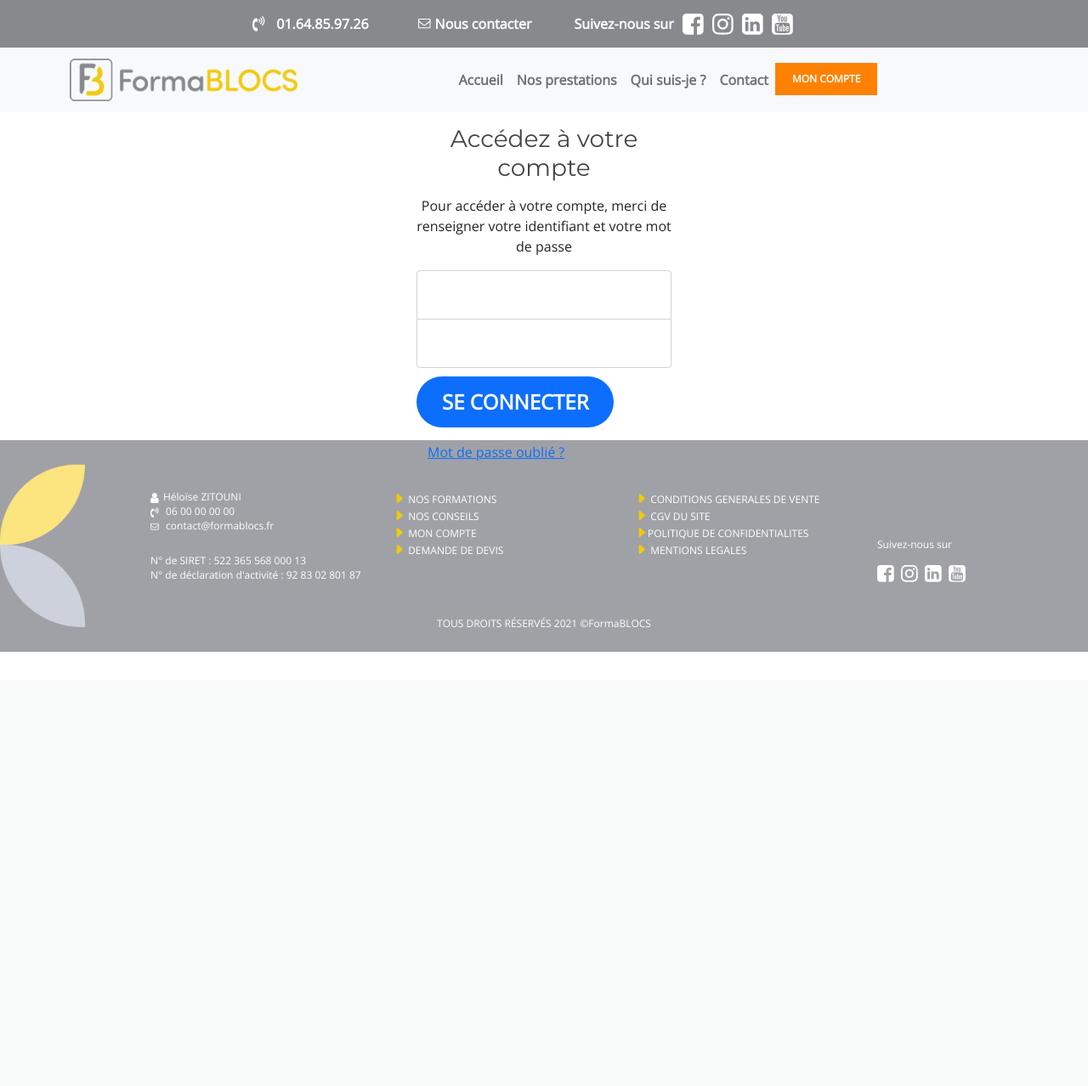
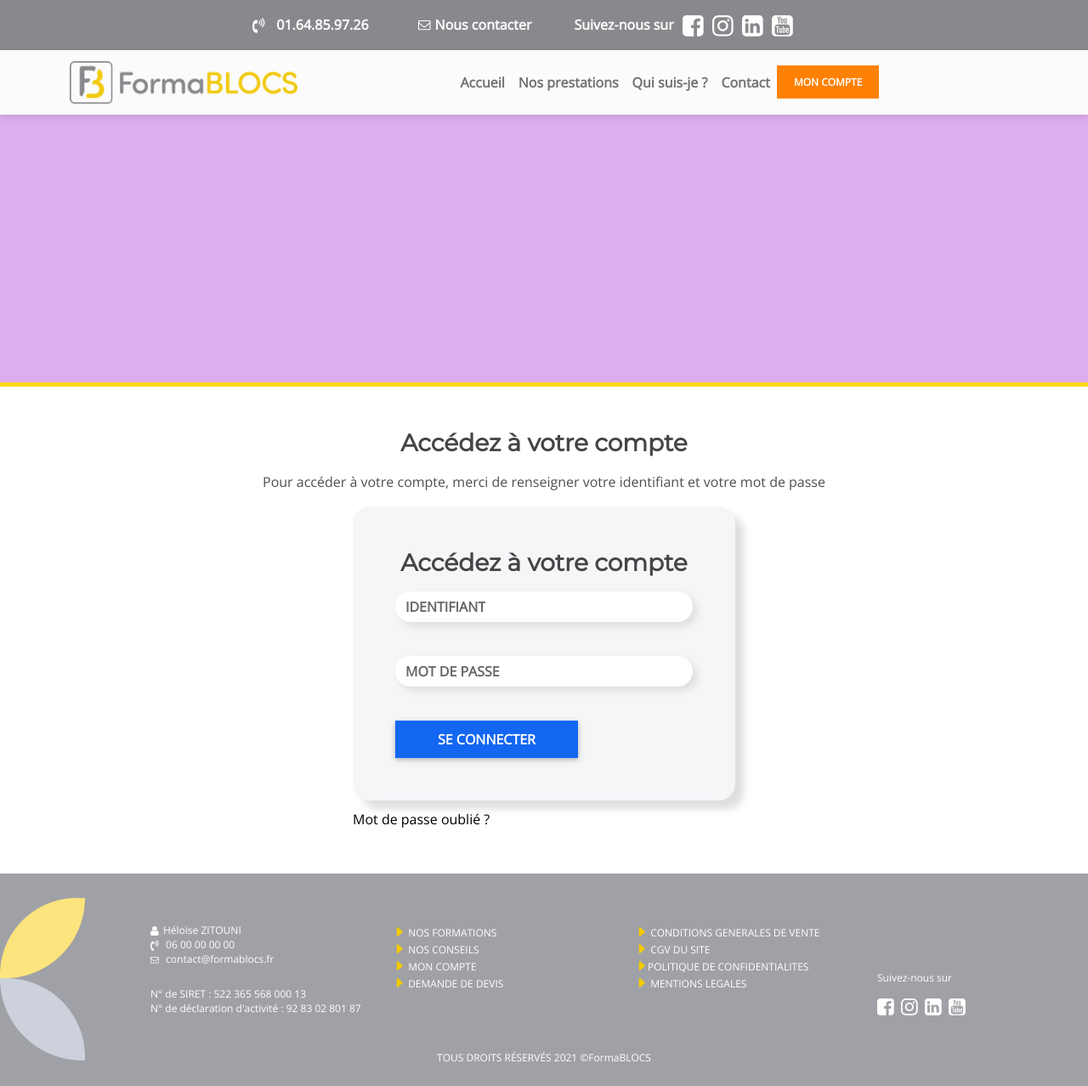
Before and after one commit to jeanseb62/Forma-Blocs, a Symfony app: template templates/security/login.html.twig in a window 1280 px wide. Shown: the whole page at 85% size. Before the commit the page ends 767 px from the top, so only its background shows below. Run offline with Twig, Linux system fonts and the light colour scheme; the template is opened without the code that fills it, so the values that code supplies are empty; some libraries are stand-ins or nearby versions.

Commit message:
page Login

```diff
--- a/public/css/style.css
+++ b/public/css/style.css
@@ -262,29 +262,61 @@ footer .icone_sociaux {
 }
 
 /* Login */
+.jumbotron{
+    background-color: #deadee;
+    border-bottom: 5px solid #fed812;
+    margin-bottom: 50px;
+    height:20rem;
+}
+
 .form-signin {
     width: 100%;
-    max-width: 330px;
-    padding: 15px;
+    height: 100%;
+    max-width: 450px;
+    padding: 50px 50px 50px 50px;
     margin: auto;
+    background-color: #f5f6f8;
+    border-radius: 20px;
+    font-weight:bold;
+    filter: drop-shadow(10px 10px 4px #dedede);
 }
 
 .form-signin .checkbox {
     font-weight: 400;
 }
 
-  .form-signin .form-floating:focus-within {
-    z-index: 2;
+.form-outline {
+    color:#000;
+    background-color: #FFF;
+
+}
+
+.form-outline {
+    border-radius: 40px;
+    color:#000;
+    background-color: #FFF;
+    filter: drop-shadow(5px 5px 4px #dedede);
 }
 
 .form-signin input[type="email"] {
-    margin-bottom: -1px;
-    border-bottom-right-radius: 0;
-    border-bottom-left-radius: 0;
+  margin-bottom: 40px;
 }
 
 .form-signin input[type="password"] {
-    margin-bottom: 10px;
-    border-top-left-radius: 0;
-    border-top-right-radius: 0;
+ margin-bottom: 40px;
 }
+
+.form-signin .btn-primary{ border-radius: 0px!important;
+ padding: 10px 50px 10px 50px;font-size:1em;
+}
+
+.form-signin h1{
+font-weight: bold;
+}
+.MotDePasseOublie{
+    color:#000;
+    margin:10px auto 50px auto;
+    max-width: 450px;
+}
+.MotDePasseOublie a{color:#000;}
+.MotDePasseOublie a:hover{color:#000;}
--- a/templates/base.html.twig
+++ b/templates/base.html.twig
@@ -16,7 +16,16 @@
         integrity="sha384-KyZXEAg3QhqLMpG8r+8fhAXLRk2vvoC2f3B09zVXn8CA5QIVfZOJ3BCsw2P0p/We" crossorigin="anonymous">
 
    	<link rel="stylesheet" href="https://cdn.jsdelivr.net/npm/bootstrap-icons@1.5.0/font/bootstrap-icons.css">
-
+<!-- Font Awesome -->
+<link
+  href="https://cdnjs.cloudflare.com/ajax/libs/font-awesome/5.15.1/css/all.min.css"
+  rel="stylesheet"
+/>
+<!-- MDB -->
+<link
+  href="https://cdnjs.cloudflare.com/ajax/libs/mdb-ui-kit/3.6.0/mdb.min.css"
+  rel="stylesheet"
+/>
     <link rel="stylesheet" href={{ asset('css/style.css')}}>
     {#{{ encore_entry_link_tags('app') }}#}
     {% endblock %}
@@ -29,14 +38,21 @@
     <script src="https://cdn.jsdelivr.net/npm/bootstrap@5.1.0/dist/js/bootstrap.min.js"
         integrity="sha384-cn7l7gDp0eyniUwwAZgrzD06kc/tftFf19TOAs2zVinnD/C7E91j9yyk5//jjpt/" crossorigin="anonymous">
     </script>
+    <!-- MDB -->
+<script
+  type="text/javascript"
+  src="https://cdnjs.cloudflare.com/ajax/libs/mdb-ui-kit/3.6.0/mdb.min.js"
+></script>
     {% endblock %}
 </head>
 
 <body>
     {{ include('includes/header.html.twig')}}
+    <div class="min-vh-100">
     {% block body %}
 
     {% endblock %}
+    </div>
     {{ include('includes/footer.html.twig')}}
 </body>
 
--- a/templates/security/login.html.twig
+++ b/templates/security/login.html.twig
@@ -3,9 +3,17 @@
 {% block title %}Mon compte{% endblock %}
 
 {% block body %}
-<main >
-<div class="container form-signin">
-<form method="post">
+<main class="h-100">
+
+<div class="jumbotron">
+  <br><br>
+</div>
+
+<h1 class="h3 mb-3 font-weight-bold text-center">Accédez à votre compte</h1>
+     <p class="text-center">Pour accéder à votre compte, merci de renseigner votre identifiant et votre mot de passe</p>
+
+<div class="container">
+<form method="post" class="form-signin">
     {% if error %}
         <div class="alert alert-danger">{{ error.messageKey|trans(error.messageData, 'security') }}</div>
     {% endif %}
@@ -16,20 +24,16 @@
         </div>
     {% endif %}
 
-    <h1 class="h3 mb-3 font-weight-normal text-center">Accédez à votre compte</h1>
-     <p class="text-center">Pour accéder à votre compte, merci de renseigner votre identifiant et votre mot de passe</p>
-    <div class="form-floating">
-    <label for="inputEmail"></label>
-          <input type="email" class="form-control" id="floatingInput" requied name="_username" placeholder="IDENTIFIANT" value ="{{ last_username }}">
+<h2 class="h3 mb-3 font-weight-bold text-center">Accédez à votre compte</h2>
 
-    <!--<input type="email" placeholder="IDENTIFIANT" value="{{ last_username }}" name="email" id="inputEmail" class="form-control" autocomplete="email" required autofocus>-->
-     </div>
-
-    <div class="form-floating">
-    <label for="inputPassword"></label>
-     <input type="password" class="form-control" id="floatingPassword" requied name="_password" placeholder="MOT DE PASSE">
-    <!--<input type="password" placeholder="MOT DE PASSE" name="password" id="inputPassword" class="form-control" autocomplete="current-password" required>-->
- </div>
+ <div class="form-outline">
+  <input type="email" id="inputEmail" class="form-control" placeholder="email@email.com" requied/>
+  <label class="form-label" for="email">IDENTIFIANT</label>
+</div>
+ <div class="form-outline">
+  <input type="password" id="inputPassword" name="password" class="form-control" requied/>
+  <label class="form-label" for="password">MOT DE PASSE</label>
+</div>
     <input type="hidden" name="_csrf_token"
            value="{{ csrf_token('authenticate') }}"
     >
@@ -45,14 +49,14 @@
         </div>
     #}
 
-    <button class="btn btn-lg btn-primary" type="submit">
+    <button class="btn btn-primary" type="submit">
         Se connecter
     </button>
 </form>
-<div class="form-floating">
-      <label>
+   <div class="MotDePasseOublie">
+
         <a href="#">Mot de passe oublié ?</a>
-      </label>
+
     </div>
 </div>
 </main>
```
Lines whose indentation alone changed are shown as unchanged.
